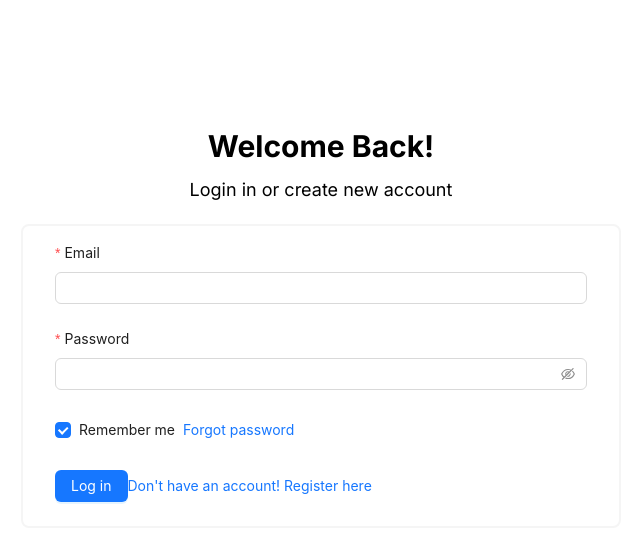
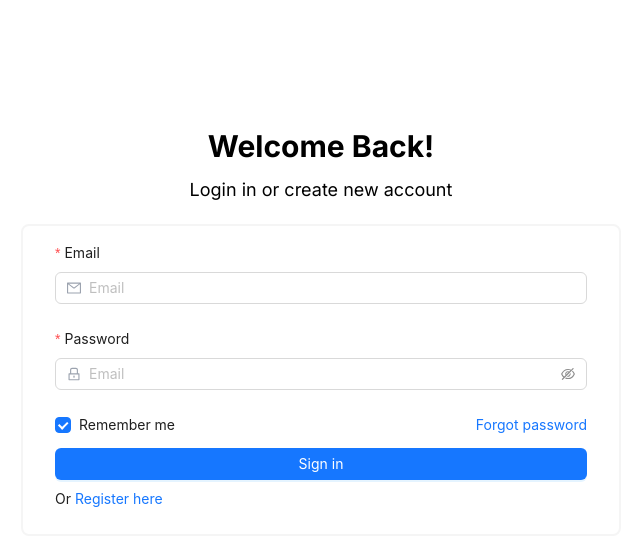
Before and after one commit to Kei-K23/user-management-system-nextjs, a Next.js app: page /sign-in in a window 1280 px wide. Shown: the top 546 px of the page, without its empty margins (319-959 px from the left). Built offline with nearby package versions, Linux system fonts and the light colour scheme.

Commit message:
Refactor the design for sign in, sign up and forgot password form

```diff
--- a/app/(auth)/forgot-password/page.tsx
+++ b/app/(auth)/forgot-password/page.tsx
@@ -1,33 +1,45 @@
-"use client"
+"use client";
 
-import React from 'react';
-import { Form, Input, Button, Row, Col, FormProps, Checkbox } from 'antd';
-import Link from 'next/link';
-import { useRouter } from 'next/navigation';
+import React from "react";
+import { Form, Input, Button, Row, Col, FormProps } from "antd";
+import { useRouter } from "next/navigation";
+import { useMounted } from "@/lib/custom-hook";
+import { LoadingOutlined } from "@ant-design/icons";
 
 type FieldType = {
   email: string;
 };
 
 export default function ForgotPasswordPage() {
+  const isMounted = useMounted();
   const router = useRouter();
-    const onFinish: FormProps<FieldType>['onFinish'] = (values) => {
-        console.log('Success:', values);
+  const onFinish: FormProps<FieldType>["onFinish"] = (values) => {
+    console.log("Success:", values);
   };
 
-    const onFinishFailed: FormProps<FieldType>['onFinishFailed'] = (errorInfo) => {
-        console.log('Failed:', errorInfo);
+  const onFinishFailed: FormProps<FieldType>["onFinishFailed"] = (
+    errorInfo
+  ) => {
+    console.log("Failed:", errorInfo);
   };
 
   const onBackClick = () => {
     router.back();
-    }
+  };
 
   return (
-        <div className='w-full h-full flex flex-col justify-start items-center pt-20 md:pt-32'>
-            <h1 className='text-xl md:text-2xl lg:text-3xl font-bold mb-3'>Forgot Password!</h1>
-            <p className='text-lg'>Enter your email and we will send you a link to reset your password</p>
-            <Row justify="center" className='border-2 border-neutral-100 rounded-lg w-[350px] sm:w-[500px] md:w-[600px] mt-5'>
+    <div className="w-full h-full flex flex-col justify-start items-center pt-20 md:pt-32">
+      <h1 className="text-xl md:text-2xl lg:text-3xl font-bold mb-3">
+        Forgot Password!
+      </h1>
+      <p className="text-lg">
+        Enter your email and we will send you a link to reset your password
+      </p>
+      {isMounted ? (
+        <Row
+          justify="center"
+          className="border-2 border-neutral-100 rounded-lg w-[350px] sm:w-[500px] md:w-[600px] mt-5"
+        >
           <Col xs={24} sm={24} md={24} lg={24}>
             <Form
               name="basic"
@@ -36,30 +48,33 @@ export default function ForgotPasswordPage() {
               onFinish={onFinish}
               onFinishFailed={onFinishFailed}
               autoComplete="off"
-                        className='mt-4'
-                        style={{ padding: '0 2rem' }}
+              className="mt-4"
+              style={{ padding: "0 2rem" }}
             >
               <Form.Item<FieldType>
                 label="Email"
                 name="email"
                 rules={[
-                                { required: true, message: 'Please input your email!' },
-                                { type: 'email', message: 'The input is not valid E-mail!' },
+                  { required: true, message: "Please input your email!" },
+                  { type: "email", message: "The input is not valid E-mail!" },
                 ]}
               >
                 <Input />
               </Form.Item>
-                        <Form.Item className='flex justify-between items-center'>
-                            <Button type="primary" htmlType="submit" >
+              <div className="my-3 mb-4 flex justify-between items-center">
+                <Button type="primary" htmlType="submit">
                   Submit
                 </Button>
-                            <Button onClick={onBackClick} type="link" htmlType="button" >
+                <Button onClick={onBackClick} htmlType="button">
                   Back
                 </Button>
-                        </Form.Item>
+              </div>
             </Form>
           </Col>
         </Row>
+      ) : (
+        <LoadingOutlined className="text-3xl mt-5" />
+      )}
     </div>
-    )
+  );
 }
--- a/app/(auth)/sign-in/page.tsx
+++ b/app/(auth)/sign-in/page.tsx
@@ -1,10 +1,9 @@
-"use client"
+"use client";
 
-import React, { useEffect, useState } from 'react';
-import { Form, Input, Button, Row, Col, FormProps, Checkbox } from 'antd';
-import Link from 'next/link';
-import { useMountedState } from "react-use"
-import { useMounted } from '@/lib/use-mounted';
+import { Form, Input, Button, Row, Col, FormProps, Checkbox } from "antd";
+import Link from "next/link";
+import { LoadingOutlined, LockOutlined, MailOutlined } from "@ant-design/icons";
+import { useMounted } from "@/lib/custom-hook";
 
 type FieldType = {
   email: string;
@@ -13,23 +12,29 @@ type FieldType = {
 };
 
 export default function SignInPage() {
-
   const isMounted = useMounted();
 
-    const onFinish: FormProps<FieldType>['onFinish'] = (values) => {
-        console.log('Success:', values);
+  const onFinish: FormProps<FieldType>["onFinish"] = (values) => {
+    console.log("Success:", values);
   };
 
-    const onFinishFailed: FormProps<FieldType>['onFinishFailed'] = (errorInfo) => {
-        console.log('Failed:', errorInfo);
+  const onFinishFailed: FormProps<FieldType>["onFinishFailed"] = (
+    errorInfo
+  ) => {
+    console.log("Failed:", errorInfo);
   };
 
   return (
-        <div className='w-full h-full flex flex-col justify-start items-center pt-20 md:pt-32'>
-            <h1 className='text-xl md:text-2xl lg:text-3xl font-bold mb-3'>Welcome Back!</h1>
-            <p className='text-lg'>Login in or create new account</p>
-            {
-                isMounted ? (<Row justify="center" className='border-2 border-neutral-100 rounded-lg w-[350px] sm:w-[500px] md:w-[600px] mt-5'>
+    <div className="w-full h-full flex flex-col justify-start items-center pt-20 md:pt-32">
+      <h1 className="text-xl md:text-2xl lg:text-3xl font-bold mb-3">
+        Welcome Back!
+      </h1>
+      <p className="text-lg">Login in or create new account</p>
+      {isMounted ? (
+        <Row
+          justify="center"
+          className="border-2 border-neutral-100 rounded-lg w-[350px] sm:w-[500px] md:w-[600px] mt-5"
+        >
           <Col xs={24} sm={24} md={24} lg={24}>
             <Form
               name="basic"
@@ -38,48 +43,61 @@ export default function SignInPage() {
               onFinish={onFinish}
               onFinishFailed={onFinishFailed}
               autoComplete="off"
-                            className='mt-4'
-                            style={{ padding: '0 2rem' }}
+              className="mt-4"
+              style={{ padding: "0 2rem" }}
             >
               <Form.Item<FieldType>
                 label="Email"
                 name="email"
                 rules={[
-                                    { required: true, message: 'Please input your email!' },
-                                    { type: 'email', message: 'The input is not valid E-mail!' },
+                  { required: true, message: "Please input your email!" },
+                  {
+                    type: "email",
+                    message: "The input is not valid E-mail!",
+                  },
                 ]}
               >
-                                <Input />
+                <Input
+                  prefix={<MailOutlined className="text-gray-400 mr-1" />}
+                  placeholder="Email"
+                />
               </Form.Item>
               <Form.Item<FieldType>
                 label="Password"
                 name="password"
-                                rules={[{ required: true, message: 'Please input your password!' }]}
+                rules={[
+                  { required: true, message: "Please input your password!" },
+                ]}
               >
-                                <Input.Password />
-                            </Form.Item>
-                            <Form.Item>
-                                <Form.Item<FieldType> name="remember" valuePropName="checked" noStyle>
-                                    <Checkbox >Remember me</Checkbox>
+                <Input.Password
+                  prefix={<LockOutlined className="text-gray-400 mr-1" />}
+                  placeholder="Email"
+                />
               </Form.Item>
 
-                                <Link href="/forgot-password">
-                                    Forgot password
-                                </Link>
+              <div className="w-full flex justify-between items-center my-3">
+                <Form.Item<FieldType>
+                  name="remember"
+                  valuePropName="checked"
+                  noStyle
+                >
+                  <Checkbox>Remember me</Checkbox>
                 </Form.Item>
-                            <Form.Item className='flex justify-between items-center'>
-                                <Button type="primary" htmlType="submit" >
-                                    Log in
+                <Link href="/forgot-password">Forgot password</Link>
+              </div>
+              <Form.Item>
+                <Button type="primary" htmlType="submit" className="w-full">
+                  Sign in
                 </Button>
-                                <Link href="/sign-up" >Don&apos;t have an account! Register here</Link>
+                <div className="my-2" />
+                Or <Link href="/sign-up">Register here</Link>
               </Form.Item>
             </Form>
           </Col>
-                </Row>) : (
-                    <p>loading....</p>
-                )
+        </Row>
+      ) : (
+        <LoadingOutlined className="text-3xl mt-5" />
+      )}
+    </div>
+  );
 }
-
-        </div>
-    )
-}
--- a/app/(auth)/sign-up/page.tsx
+++ b/app/(auth)/sign-up/page.tsx
@@ -1,8 +1,10 @@
-"use client"
+"use client";
 
-import React from 'react';
-import { Form, Input, Button, Row, Col, FormProps, Select } from 'antd';
-import Link from 'next/link';
+import React from "react";
+import { Form, Input, Button, Row, Col, FormProps, Select } from "antd";
+import Link from "next/link";
+import { useMounted } from "@/lib/custom-hook";
+import { LoadingOutlined } from "@ant-design/icons";
 
 type FieldType = {
   username: string;
@@ -14,33 +16,49 @@ type FieldType = {
 };
 
 const ResponsiveForm = () => {
+  const { Option } = Select;
+  const isMounted = useMounted();
 
-    const { Option } = Select;
-
-    const onFinish: FormProps<FieldType>['onFinish'] = (values) => {
-        console.log('Success:', values);
+  const onFinish: FormProps<FieldType>["onFinish"] = (values) => {
+    console.log("Success:", values);
   };
 
-    const onFinishFailed: FormProps<FieldType>['onFinishFailed'] = (errorInfo) => {
-        console.log('Failed:', errorInfo);
+  const onFinishFailed: FormProps<FieldType>["onFinishFailed"] = (
+    errorInfo
+  ) => {
+    console.log("Failed:", errorInfo);
   };
 
   const prefixSelector = (
     <Form.Item<FieldType> name="prefix" noStyle>
       <Select style={{ width: 70 }}>
-                <Option value="+95" key={"+95"}>+95</Option>
-                <Option value="+75" key={"+75"}>+75</Option>
-                <Option value="+86" key={"+86"}>+86</Option>
-                <Option value="+87" key={"+87"}>+87</Option>
+        <Option value="+95" key={"+95"}>
+          +95
+        </Option>
+        <Option value="+75" key={"+75"}>
+          +75
+        </Option>
+        <Option value="+86" key={"+86"}>
+          +86
+        </Option>
+        <Option value="+87" key={"+87"}>
+          +87
+        </Option>
       </Select>
     </Form.Item>
   );
 
   return (
-        <div className='w-full h-full flex flex-col justify-start items-center pt-20 md:pt-32'>
-            <h1 className='text-xl md:text-2xl lg:text-3xl font-bold mb-3'>Welcome Back!</h1>
-            <p className='text-lg'>Login in or create new account</p>
-            <Row justify="center" className='border-2 border-neutral-100 rounded-lg w-[350px] sm:w-[500px] md:w-[600px] mt-5'>
+    <div className="w-full h-full flex flex-col justify-start items-center pt-20 md:pt-32">
+      <h1 className="text-xl md:text-2xl lg:text-3xl font-bold mb-3">
+        Welcome Back!
+      </h1>
+      <p className="text-lg">Login in or create new account</p>
+      {isMounted ? (
+        <Row
+          justify="center"
+          className="border-2 border-neutral-100 rounded-lg w-[350px] sm:w-[500px] md:w-[600px] mt-5"
+        >
           <Col xs={24} sm={24} md={24} lg={24}>
             <Form
               name="basic"
@@ -49,14 +67,15 @@ const ResponsiveForm = () => {
               onFinish={onFinish}
               onFinishFailed={onFinishFailed}
               autoComplete="off"
-                        className='mt-4'
-                        style={{ padding: '0 2rem' }}
+              className="mt-4"
+              style={{ padding: "0 2rem" }}
             >
-
               <Form.Item<FieldType>
                 label="Username"
                 name="username"
-                            rules={[{ required: true, message: 'Please input your username!' }]}
+                rules={[
+                  { required: true, message: "Please input your username!" },
+                ]}
               >
                 <Input />
               </Form.Item>
@@ -64,8 +83,8 @@ const ResponsiveForm = () => {
                 label="Email"
                 name="email"
                 rules={[
-                                { required: true, message: 'Please input your email!' },
-                                { type: 'email', message: 'The input is not valid E-mail!' },
+                  { required: true, message: "Please input your email!" },
+                  { type: "email", message: "The input is not valid E-mail!" },
                 ]}
               >
                 <Input />
@@ -73,36 +92,53 @@ const ResponsiveForm = () => {
               <Form.Item<FieldType>
                 label="Phone Number"
                 name="phone"
-                            rules={[{ required: true, message: 'Please input your phone number!' }]}
+                rules={[
+                  {
+                    required: true,
+                    message: "Please input your phone number!",
+                  },
+                ]}
               >
-                            <Input addonBefore={prefixSelector} style={{ width: '100%' }} />
+                <Input addonBefore={prefixSelector} style={{ width: "100%" }} />
               </Form.Item>
 
               <Form.Item<FieldType>
                 label="Password"
                 name="password"
-                            rules={[{ required: true, message: 'Please input your password!' }]}
+                rules={[
+                  { required: true, message: "Please input your password!" },
+                ]}
               >
                 <Input.Password />
               </Form.Item>
               <Form.Item<FieldType>
                 label="Confirm Password"
                 name="confirmPassword"
-                            rules={[{ required: true, message: 'Please input your confirm password!' }]}
+                rules={[
+                  {
+                    required: true,
+                    message: "Please input your confirm password!",
+                  },
+                ]}
               >
                 <Input.Password />
               </Form.Item>
-                        <Form.Item>
+              <div className="my-3 mb-5 flex justify-between items-center">
                 <Button type="primary" htmlType="submit">
                   Sign up
                 </Button>
-                            <Link href="/sign-in" >Already have an account! Sign in here</Link>
-                        </Form.Item>
+                <Link href="/sign-in">
+                  Already have an account! Sign in here
+                </Link>
+              </div>
             </Form>
           </Col>
         </Row>
+      ) : (
+        <LoadingOutlined className="text-3xl mt-5" />
+      )}
     </div>
-    )
+  );
 };
 
 export default ResponsiveForm;
--- /dev/null
+++ b/lib/custom-hook/index.ts
@@ -0,0 +1,3 @@
+import { useMounted } from "./use-mounted";
+
+export { useMounted }
--- a/lib/use-mounted.tsx
+++ b/lib/custom-hook/use-mounted.tsx
@@ -2,7 +2,7 @@ import { useEffect, useState } from "react";
 
 // Check is component is mounted in client side
 export function useMounted() {
-    const [isMounted, setIsMounted] = useState(false);
-    useEffect(() => setIsMounted(true), []);
-    return isMounted;
+  const [isMounted, setIsMounted] = useState(false);
+  useEffect(() => setIsMounted(true), []);
+  return isMounted;
 }
--- a/package.json
+++ b/package.json
@@ -9,6 +9,7 @@
     "lint": "next lint"
   },
   "dependencies": {
+    "@ant-design/icons": "^5.3.7",
     "@ant-design/nextjs-registry": "^1.0.0",
     "antd": "^5.19.1",
     "next": "14.2.5",
```
Also changed, not shown: 1 other file (tests, documents, lock files or other folders). Lines whose indentation alone changed are shown as unchanged.
